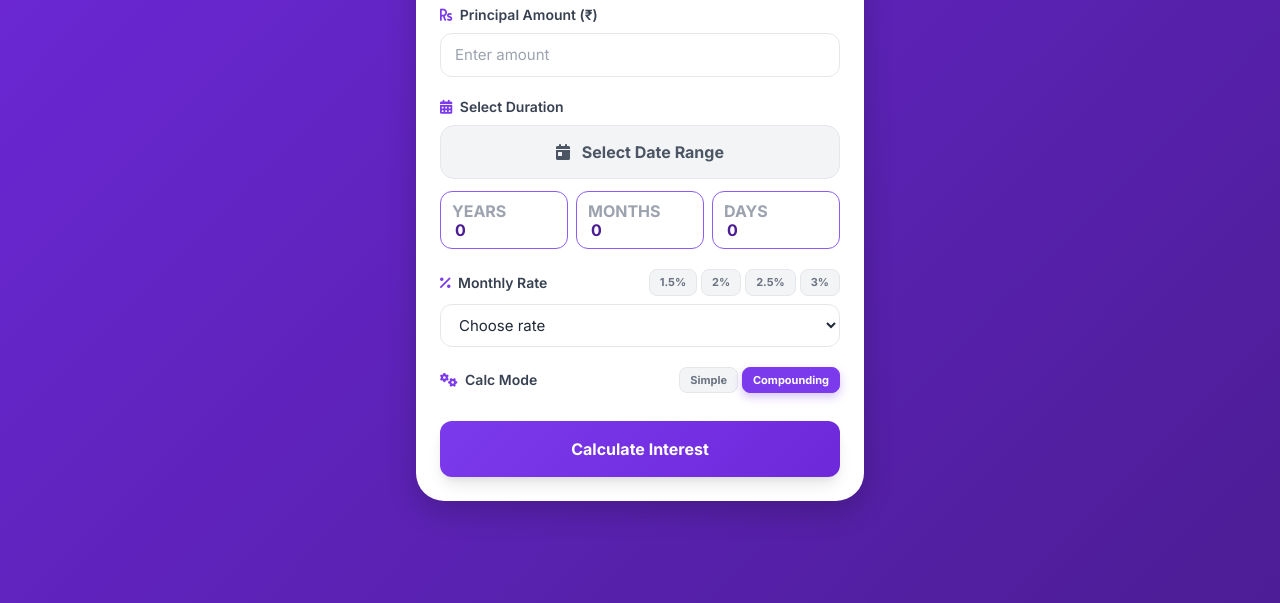
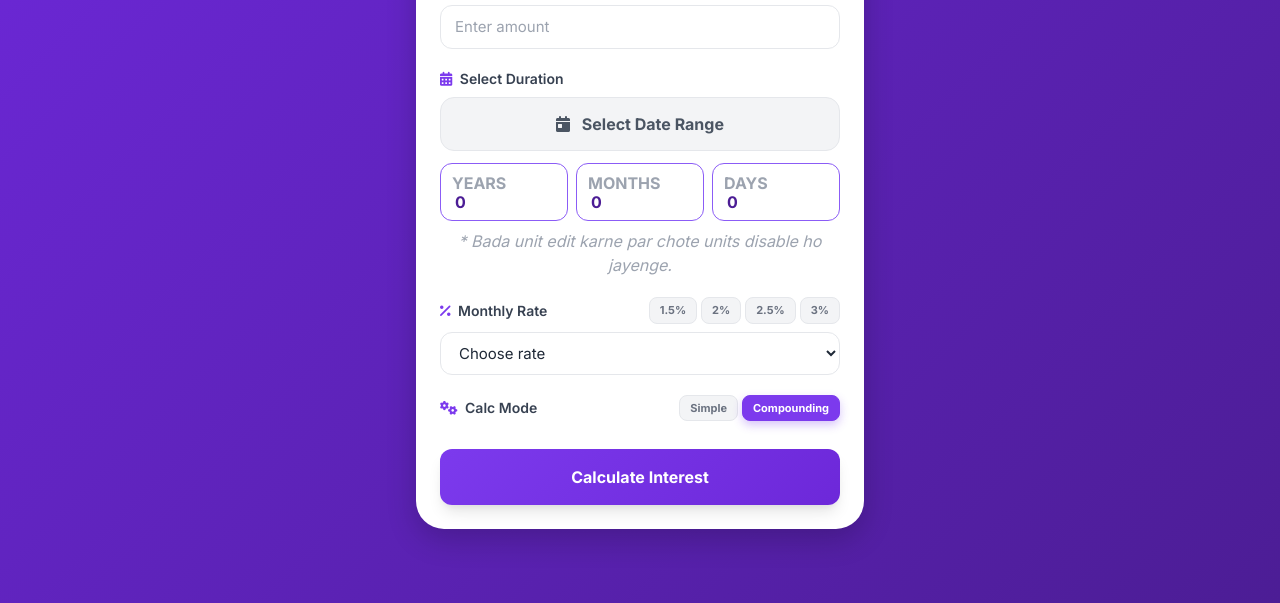
Before and after one commit to ntqueprince/cal, a plain HTML site: page index.html in a window 1280 px wide. Shown: the part 197-800 px from the top of the page. Drawn offline with nearby package versions, Linux system fonts and the light colour scheme.

Commit message:
Update index.html

```diff
--- a/index.html
+++ b/index.html
@@ -54,7 +54,7 @@
                                 <input type="number" id="days" class="input-field display-field w-full" value="0">
                             </div>
                         </div>
-                        <p class="text-[10px] text-gray-400 mt-2 italic text-center"></p>
+                        <p class="text-[10px] text-gray-400 mt-2 italic text-center">* Bada unit edit karne par chote units disable ho jayenge.</p>
                     </div>
 
                     <!-- Rate Selection -->
```
